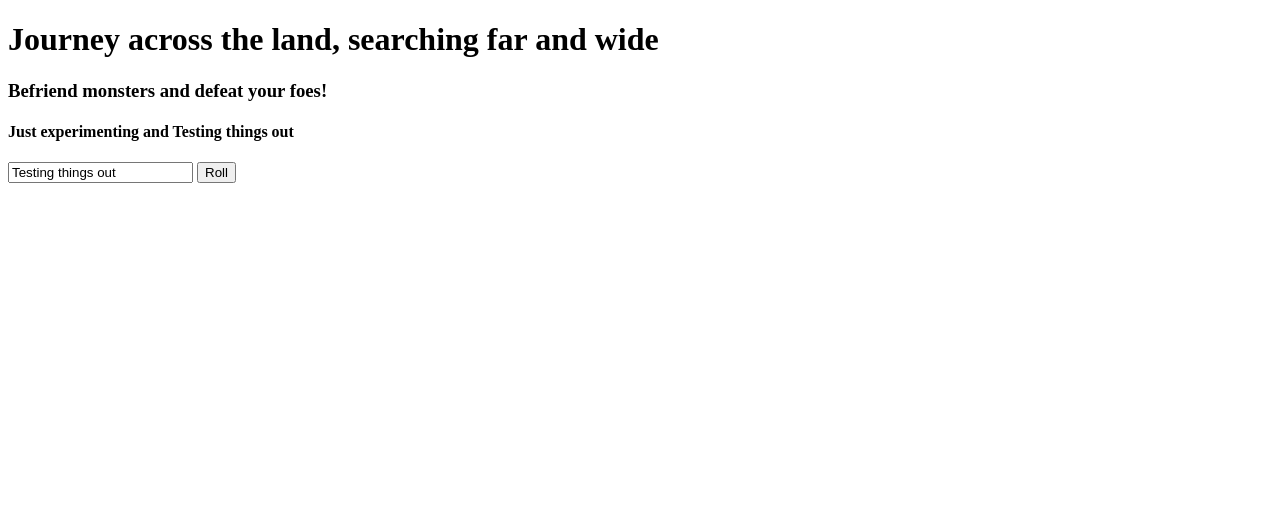
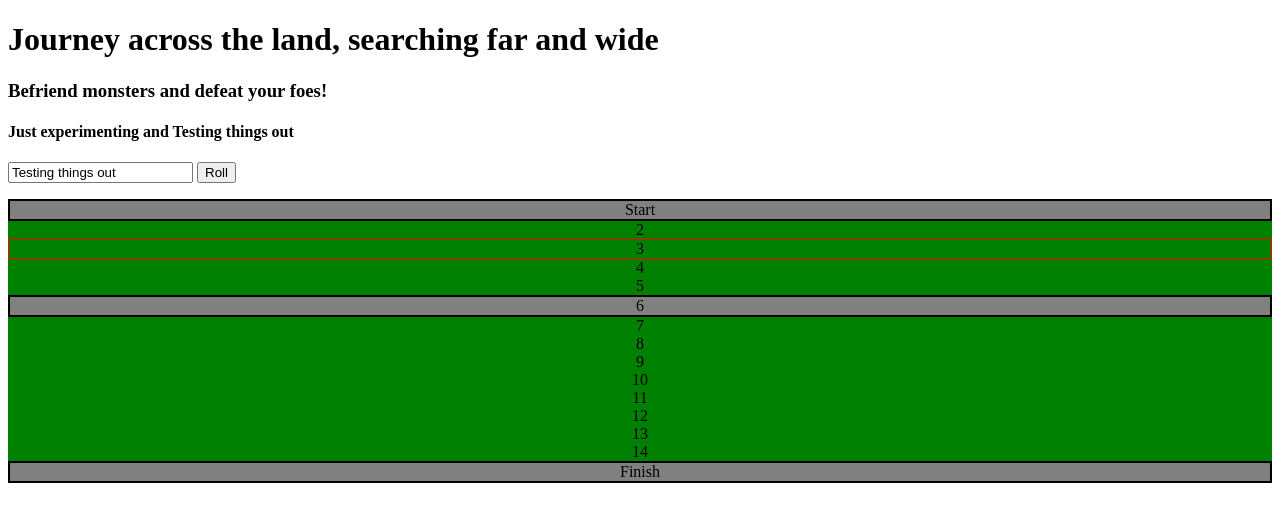
Before and after one commit to MAOstrander/monster-collector, a website: page public/index.html in a window 1280 px wide. Both pictures are taken after a click on the button "Roll". Drawn offline with nearby package versions, Linux system fonts and the light colour scheme.

Commit message:
rudimentary way of moving a player from one position to the next

```diff
--- a/public/index.html
+++ b/public/index.html
@@ -2,6 +2,7 @@
 <html ng-app="MyApp">
 <head>
   <title>Monster Collector Board Game Simulator!</title>
+  <link rel="stylesheet" type="text/css" href="main.css">
 </head>
 <body ng-controller="MainCtrl">
   <h1>Journey across the land, searching far and wide</h1>
@@ -14,6 +15,25 @@
     <button ng-click="roll()">Roll</button>
   </p>
 
+  <section id="board">
+    <div class="town player">Start</div>
+    <div class="wild">2</div>
+    <div class="wild">3</div>
+    <div class="wild">4</div>
+    <div class="wild">5</div>
+    <div class="town">6</div>
+    <div class="wild">7</div>
+    <div class="wild">8</div>
+    <div class="wild">9</div>
+    <div class="wild">10</div>
+    <div class="wild">11</div>
+    <div class="wild">12</div>
+    <div class="wild">13</div>
+    <div class="wild">14</div>
+    <div class="town">Finish</div>
+
+  </section>
+
 
   <script src="/bower_components/angular/angular.js"></script>
   <script src="/main.js"></script>
--- a/public/main.js
+++ b/public/main.js
@@ -1,7 +1,8 @@
 "use strict";
 angular.module("MyApp", [])
 .controller("MainCtrl", function($scope){
-  $scope.world = "Testing things out"
+  $scope.world = "Testing things out";
+
 
 
   class Player {
@@ -34,7 +35,18 @@ angular.module("MyApp", [])
 
   var testMonster = new Monster()
   console.log(testMonster.rollAttack(1,0))
+
   $scope.roll= function(){
+    var currentSpace = document.getElementsByClassName("player")[0]
+    console.log("currentSpace", currentSpace);
+    var nextSpace = currentSpace;
+    for (var i = testMonster.rollAttack(0,0); i > 0; i--) {
+      console.log("i", i);
+      nextSpace = nextSpace.nextElementSibling;
+      console.log("nextSpace", nextSpace);
+    }
+    currentSpace.classList.remove("player")
+    nextSpace.classList.add("player");
     console.log("hey",
     testMonster.rollAttack(0,0)
       )
```
